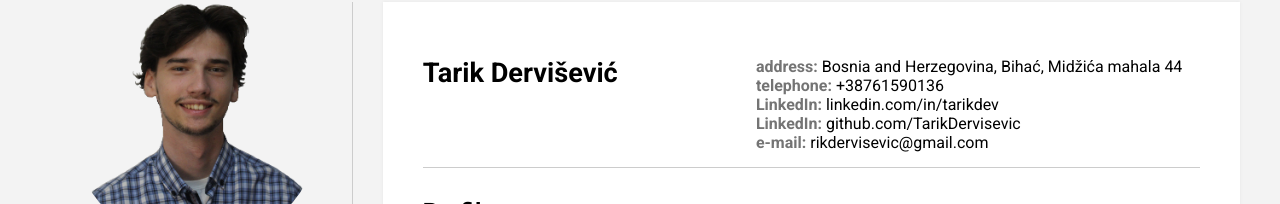
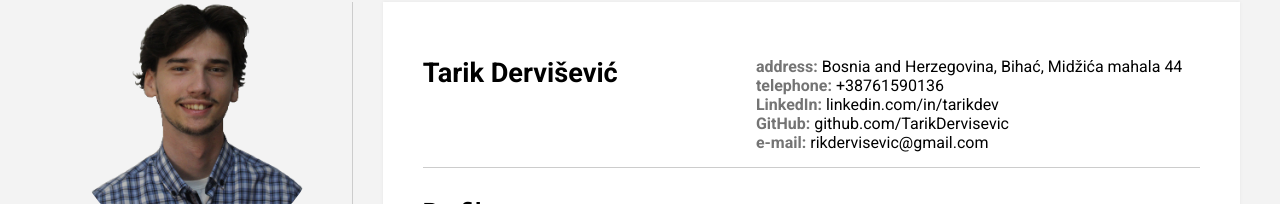
Before and after one commit to TarikDervisevic/my-portfolio, a React (Create React App) app in the folder frontend/: page /about in a window 1280 px wide. Shown: the part 199-403 px from the top of the page. Built offline with nearby package versions, Linux system fonts and the light colour scheme.

Commit message:
typo fix

```diff
--- a/frontend/src/components/AboutMeComps/Article/Article.js
+++ b/frontend/src/components/AboutMeComps/Article/Article.js
@@ -31,7 +31,7 @@ const Article = (props) => {
                     <div><span className={classes.InfoName}>address:</span> Bosnia and Herzegovina, Bihać, Midžića mahala 44</div>
                     <div><span className={classes.InfoName}>telephone:</span> +38761590136</div>
                     <div><span className={classes.InfoName}>LinkedIn:</span> linkedin.com/in/tarikdev</div>
-                    <div><span className={classes.InfoName}>LinkedIn:</span> github.com/TarikDervisevic</div>
+                    <div><span className={classes.InfoName}>GitHub:</span> github.com/TarikDervisevic</div>
                     <div><span className={classes.InfoName}>e-mail:</span> rikdervisevic@gmail.com</div>
                 </div>
             </div>
```
